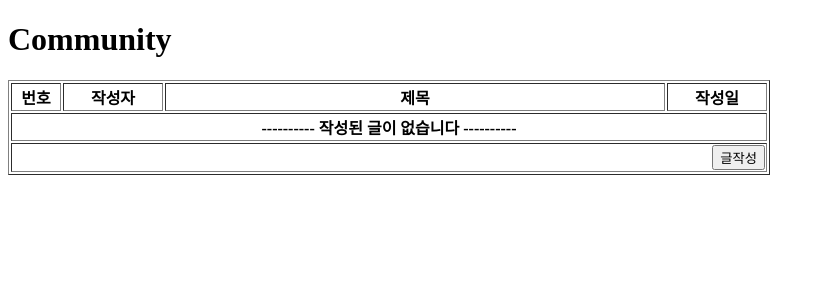
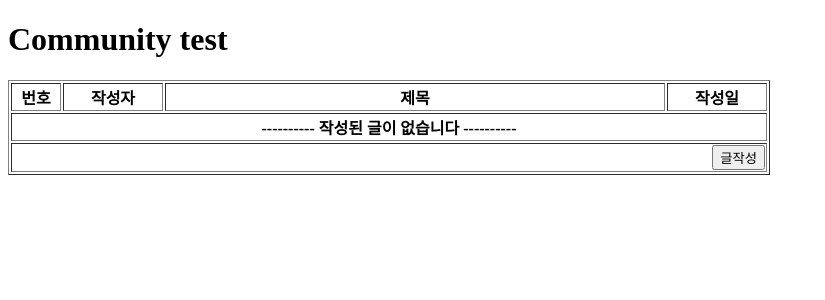
Before and after one commit to codnjs3575/PTJ-Team04, a Django app: page /community/ in a window 1280 px wide. Shown: the top 300 px of the page, without its empty margins (0-825 px from the left). Run offline with Django 4.2, Linux system fonts and the light colour scheme.

Commit message:
update community.html

```diff
--- a/nodam/templates/community.html
+++ b/nodam/templates/community.html
@@ -1,14 +1,8 @@
 <!DOCTYPE html>
 <html lang="en">
-<head>
-    <meta charset="UTF-8">
-    <meta http-equiv="X-UA-Compatible" content="IE=edge">
-    <meta name="viewport" content="width=device-width, initial-scale=1.0">
-    <title>Document</title>
-</head>
 <body>
 
-    <h1>Community</h1>
+<h1>Community test</h1>
 
 <table border="1">
     <col width="50" />
@@ -43,4 +37,10 @@
 </table>
 
 </body>
+<head>
+    <meta charset="UTF-8">
+    <meta http-equiv="X-UA-Compatible" content="IE=edge">
+    <meta name="viewport" content="width=device-width, initial-scale=1.0">
+    <title>Document</title>
+</head>
 </html>
```
Lines whose indentation alone changed are shown as unchanged.
